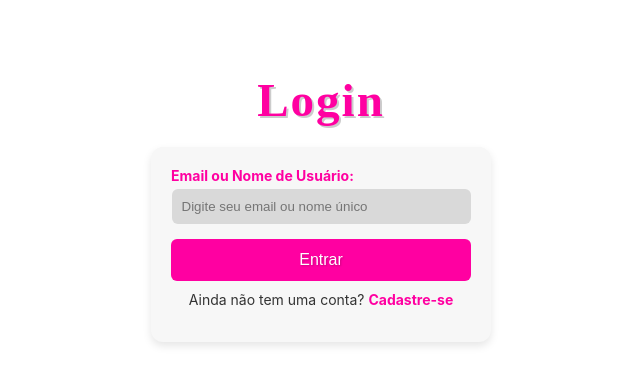
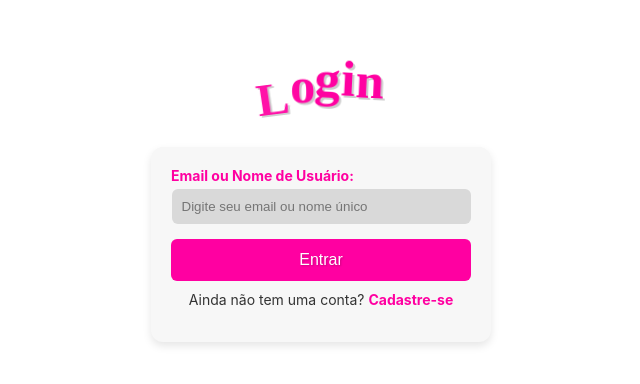
Before and after one commit to app-io-web/.io, a React (Create React App) app: page /#/ in a window 1280 px wide. Shown: the part 208-592 px from the top of the page, without its empty margins (319-959 px from the left). Built offline with nearby package versions, Linux system fonts and the light colour scheme; a web font is replaced by a local one.

Commit message:
Animação

```diff
--- a/package.json
+++ b/package.json
@@ -10,6 +10,7 @@
     "@testing-library/user-event": "^13.5.0",
     "axios": "^1.8.1",
     "dotenv": "^16.4.7",
+    "framer-motion": "^12.4.7",
     "lottie-react": "^2.4.1",
     "react": "^19.0.0",
     "react-dom": "^19.0.0",
--- a/src/components/Login.css
+++ b/src/components/Login.css
@@ -7,7 +7,7 @@
     background-color: #fff;
 }
 
-.loginTitle {
+.lePeek {
     font-family: 'Modak', cursive;
     font-size: 47px;
     color: #ff00a1;
@@ -77,3 +77,23 @@
 .signupLink:hover {
     text-decoration: underline;
 }
+
+
+@keyframes lePeek {
+    0% { transform: translateY(0) rotate(0); opacity: 1; }
+    25% { transform: rotateX(30deg) translateY(10px) rotate(-13deg); opacity: 0.9; }
+    50% { transform: translateY(-22px) rotate(3deg) scale(1.1); opacity: 1; }
+    100% { transform: translateY(0) rotate(0); opacity: 1; }
+}
+
+.lePeek span {
+    display: inline-block;
+    animation: lePeek 1.5s ease-in-out infinite alternate;
+}
+
+/* Aplica um pequeno atraso para cada letra */
+.lePeek span:nth-child(1) { animation-delay: 0s; }
+.lePeek span:nth-child(2) { animation-delay: 0.1s; }
+.lePeek span:nth-child(3) { animation-delay: 0.2s; }
+.lePeek span:nth-child(4) { animation-delay: 0.3s; }
+.lePeek span:nth-child(5) { animation-delay: 0.4s; }
--- a/src/components/Login.js
+++ b/src/components/Login.js
@@ -1,40 +1,40 @@
 import React, { useState } from 'react';
 import axios from 'axios';
-import { Link } from 'react-router-dom'; // 🔗 Para navegação
+import { Link } from 'react-router-dom';
 import './Login.css';
 
 const BASE_URL = "https://nocodb.nexusnerds.com.br/api/v2/tables/m6xunqz86pfl6bg/records";
 
 function Login({ handleLogin }) {
-  const [identifier, setIdentifier] = useState(''); // Pode ser e-mail ou nome único
+  const [identifier, setIdentifier] = useState('');
   const [password, setPassword] = useState('');
-  const [usePassword, setUsePassword] = useState(false); // Alternar se senha é necessária
+  const [usePassword, setUsePassword] = useState(false);
   const [error, setError] = useState('');
 
-  // Detectar se o identificador é um e-mail automaticamente
   const handleIdentifierChange = (e) => {
     const value = e.target.value;
     setIdentifier(value);
 
-    // Se for um e-mail, ativa o campo de senha automaticamente
+    // Se o valor contiver "@", ativa a senha. Caso contrário, desativa e limpa o campo de senha.
     if (value.includes('@')) {
       setUsePassword(true);
+    } else {
+      setUsePassword(false);
+      setPassword(""); // Limpa a senha ao ocultar o campo
     }
   };
 
+
   const handleSubmit = async (e) => {
     e.preventDefault();
-    setError(''); // Limpa os erros
+    setError('');
 
     console.log(`🔍 Tentando login com: ${identifier} ${usePassword ? `(com senha)` : `(sem senha)`}`);
 
     let query;
-
     if (usePassword) {
-      // Login por e-mail e senha
       query = `${BASE_URL}?where=(Email,eq,${identifier})~and(Password,eq,${password})`;
     } else {
-      // Login por nome único (UnicNameNamorado ou UnicNameNamorada)
       query = `${BASE_URL}?where=(UnicNameNamorado,eq,${identifier})~or(UnicNameNamorada,eq,${identifier})`;
     }
 
@@ -51,7 +51,7 @@ function Login({ handleLogin }) {
 
       if (response.data.list.length > 0) {
         console.log('✅ Login bem-sucedido!');
-        handleLogin(response.data.list[0]); // Passa os dados do usuário
+        handleLogin(response.data.list[0]);
       } else {
         console.log('❌ Nenhum usuário encontrado.');
         setError('Usuário ou senha inválidos.');
@@ -64,7 +64,13 @@ function Login({ handleLogin }) {
 
   return (
     <div className="loginContainer">
-      <h1 className="loginTitle">Login</h1>
+      {/* 🔤 Criando o efeito letra por letra no título */}
+      <h1 className="lePeek">
+        {"Login".split("").map((char, index) => (
+          <span key={index}>{char}</span>
+        ))}
+      </h1>
+
       <form onSubmit={handleSubmit} className="loginForm">
         <label className="loginLabel">Email ou Nome de Usuário:</label>
         <input
@@ -92,7 +98,6 @@ function Login({ handleLogin }) {
 
         {error && <p className="errorMessage">{error}</p>}
 
-        {/* 🔗 Link para o Cadastro */}
         <p className="signupText">
           Ainda não tem uma conta? <Link to="/signup" className="signupLink">Cadastre-se</Link>
         </p>
```
Also changed, not shown: 1 other file (tests, documents, lock files or other folders).
